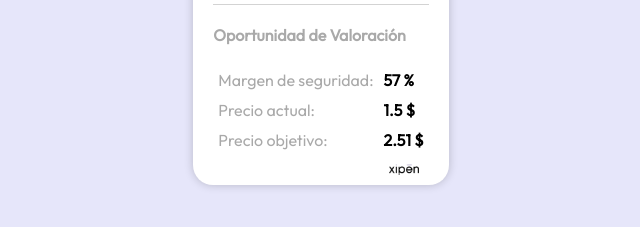
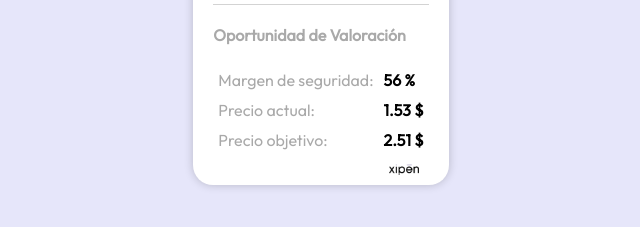
Before and after one commit to Xipen01/OLPX, a plain HTML site: page index.html in a window 1280 px wide. Shown: the part 473-700 px from the top of the page, 319-959 px from the left. Drawn offline with Linux system fonts and the light colour scheme.

Commit message:
Actualizar archivo HTML generado automáticamente

```diff
--- a/index.html
+++ b/index.html
@@ -54,8 +54,8 @@
                     <p>Precio objetivo:</p>
                 </div>
                 <div class="columna">
-                    <p class="mi-clase">57 %</p>
-                    <p class="mi-clase">1.5 $</p>
+                    <p class="mi-clase">56 %</p>
+                    <p class="mi-clase">1.53 $</p>
                     <p class="mi-clase">2.51 $</p>
                 </div>
             </div>
```
